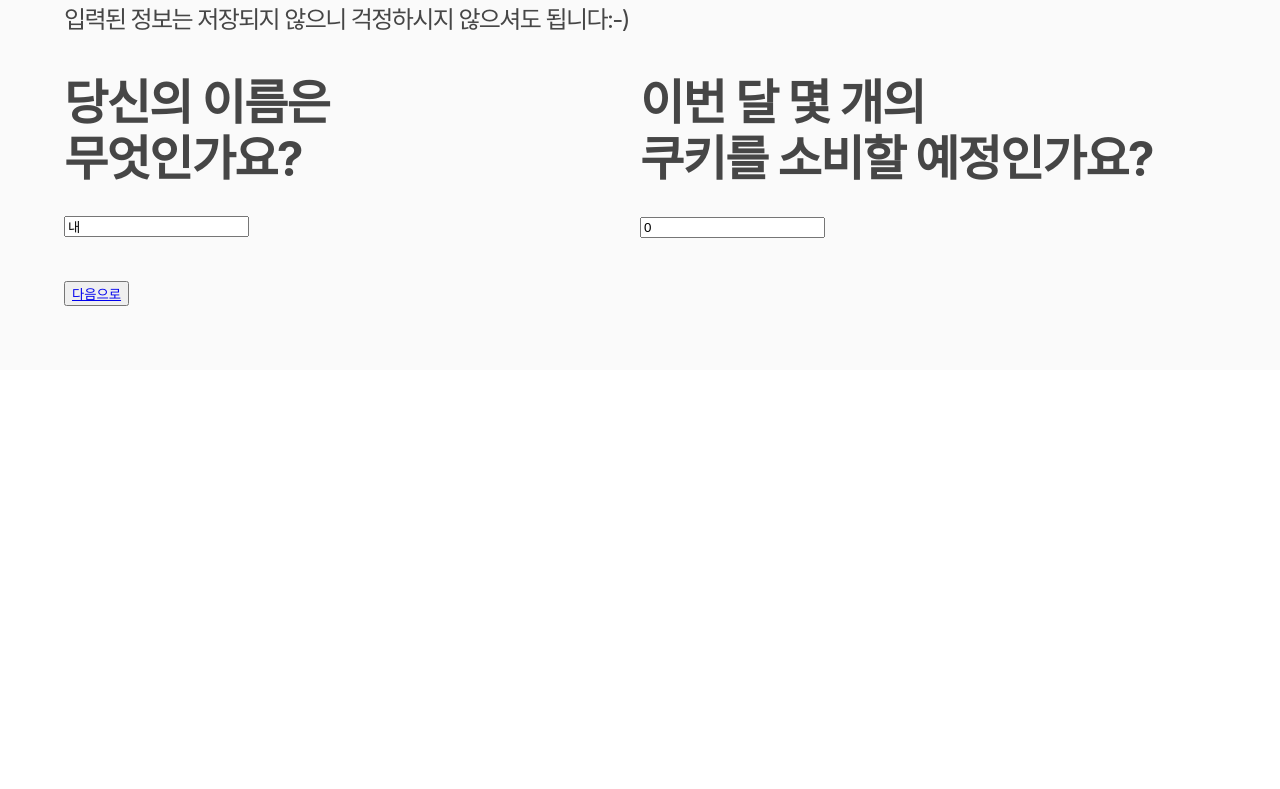
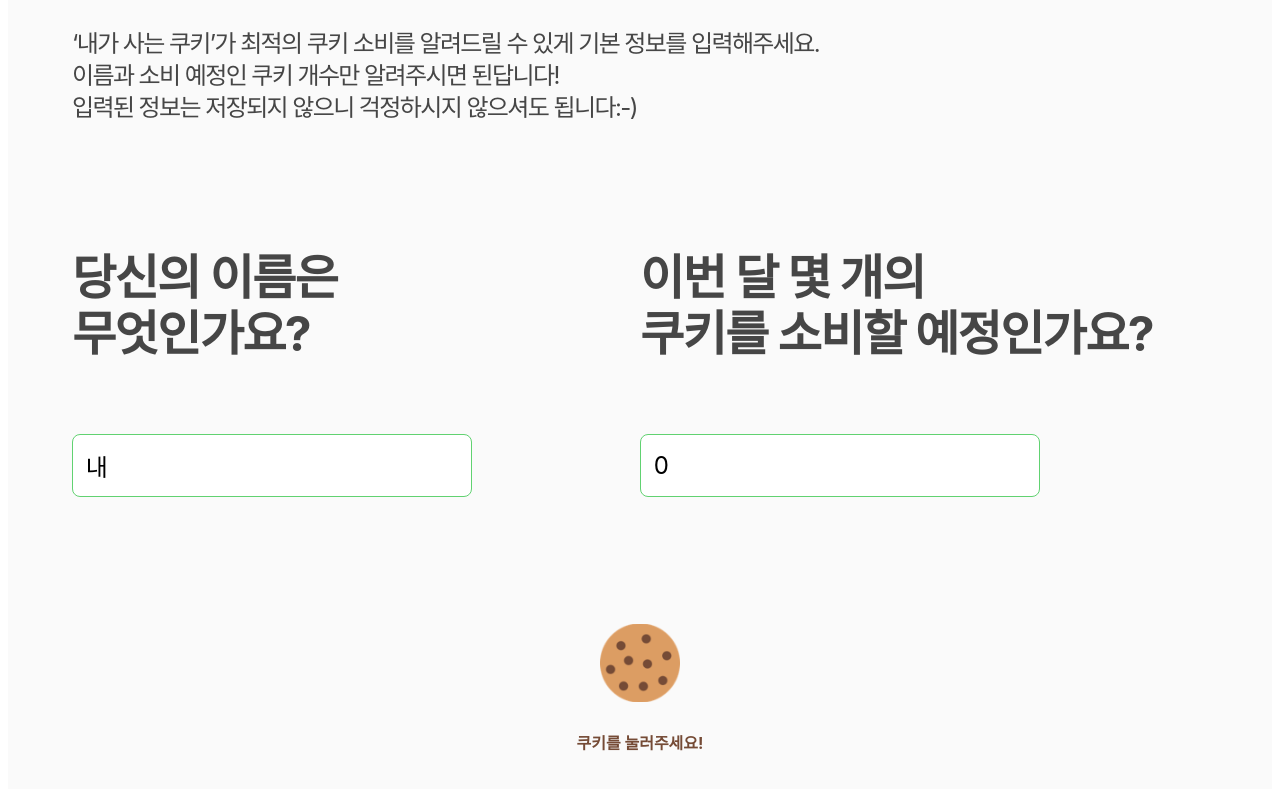
Before and after one commit to vdnuit/the-cookie-i-buy, a React (Create React App) app: page /Name in a window 1280 px wide. Shown: the part 287-1076 px from the top of the page. Before the commit the page ends 800 px from the top, so only its background shows below. Built offline with nearby package versions, Linux system fonts and the light colour scheme.

Commit message:
remove reset

```diff
--- a/src/App.js
+++ b/src/App.js
@@ -3,10 +3,10 @@ import Router from "./Router";
 import { darkTheme, lightTheme } from "./theme";
 import { useRecoilValue } from "recoil";
 import { isDarkAtom } from "./atoms";
-import reset from "styled-reset";
+// import reset from "styled-reset";
 
 const GlobalStyle = createGlobalStyle`
-${reset}
+
   @import url('https://fonts.googleapis.com/css2?family=Inter:wght@100;200;300;400;500;600;700;800;900&display=swap');
   // font import
 
--- a/src/routes/Name.js
+++ b/src/routes/Name.js
@@ -3,7 +3,7 @@ import { Link } from "react-router-dom";
 import { useRecoilState } from "recoil";
 import { userNameAtom, monCookieAtom } from "../atoms";
 import styled from "styled-components";
-
+import CookieImg from "../assets/CookieImg.png";
 const Container = styled.div`
   background-color: #fafafa;
   padding: 5vw;
@@ -42,6 +42,23 @@ const Question = styled.h2`
   color: #464646;
   min-width: 200px;
 `;
+const Input = styled.input`
+  padding: 2vh 1vw;
+  font-size: 3vh;
+  margin: 3vh 0px;
+  font-family: "Inter";
+  border: 1px solid #61d271;
+  border-radius: 1vh;
+`;
+const Button = styled.div`
+  text-align: center;
+  padding: 2vh 1vw;
+  font-size: 2vh;
+  margin: 3vh 0px;
+  font-family: "Inter";
+  color: #754b36;
+  font-weight: 700;
+`;
 
 function Name() {
   const [name, setNameAtom] = useRecoilState(userNameAtom);
@@ -70,12 +87,12 @@ function Name() {
             <br />
             무엇인가요?
           </p>
-          <input
+          <Input
             valutype="text"
             value={name}
             onChange={onNameHandler}
             placeholder="이름 입력"
-          ></input>
+          ></Input>
         </Question>
 
         <Question>
@@ -84,17 +101,20 @@ function Name() {
             <br />
             쿠키를 소비할 예정인가요?
           </p>
-          <input
+          <Input
             valutype="text"
             value={cookie}
             onChange={onCookieHandler}
             placeholder="이번 달의 쿠키 개수"
-          ></input>
+          ></Input>
         </Question>
       </Questions>
-      <button>
-        <Link to={{ pathname: `/Choice/*` }}>다음으로</Link>
-      </button>
+      <Button>
+        <Link to={{ pathname: `/Choice/*` }}>
+          <img src={CookieImg} style={{ width: "10vh", margin: "1vh" }} />
+        </Link>
+        <p>쿠키를 눌러주세요!</p>
+      </Button>
     </Container>
   );
 }
```
Also changed, not shown: src/assets/CookieImg.png (added).
